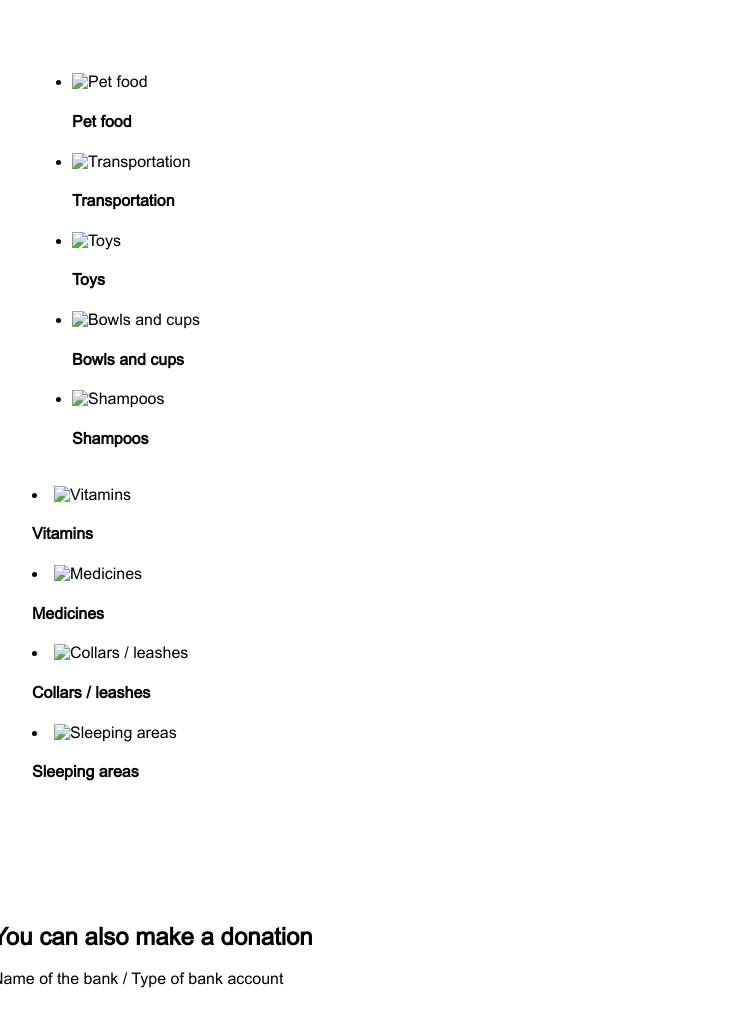
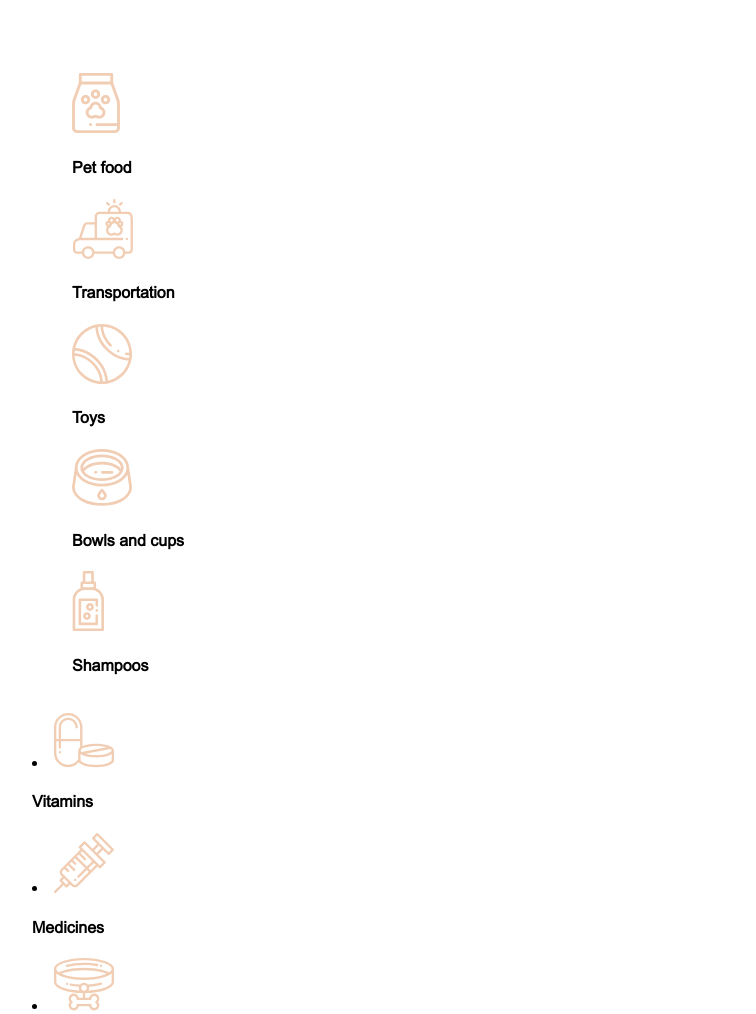
Before and after one commit to arkadi4/Rs_school, a plain HTML site: page shelter/pages/main/index.html in a window 1280 px wide. Shown: the part 2548-3562 px from the top of the page, without its empty margins (8-764 px from the left). Drawn offline with Linux system fonts and the light colour scheme.

Commit message:
feat:help layout in progress

```diff
--- a/shelter/pages/main/index.html
+++ b/shelter/pages/main/index.html
@@ -82,41 +82,41 @@
                 <div class="help__first-row">
                     <ul class="help__list">
                         <li class="help__list__item">
-                            <img src="" alt="Pet food" class="item__icon">
+                            <img src="../../assets/icon/Vector.svg" alt="Pet food" class="item__icon">
                             <h4 class="item__name">Pet food</h4>
                         </li>
                         <li class="help__list__item">
-                            <img src="" alt="Transportation" class="item__icon">
+                            <img src="../../assets/icon/transportation.svg" alt="Transportation" class="item__icon">
                             <h4 class="item__name">Transportation</h4>
                         </li>
                         <li class="help__list__item">
-                            <img src="" alt="Toys" class="item__icon">
+                            <img src="../../assets/icon/toys.svg" alt="Toys" class="item__icon">
                             <h4 class="item__name">Toys</h4>
                         </li>
                         <li class="help__list__item">
-                            <img src="" alt="Bowls and cups" class="item__icon">
+                            <img src="../../assets/icon/bowls-and-cups.svg" alt="Bowls and cups" class="item__icon">
                             <h4 class="item__name">Bowls and cups</h4>
                         </li>
                         <li class="help__list__item">
-                            <img src="" alt="Shampoos" class="item__icon">
+                            <img src="../../assets/icon/shampoos.svg" alt="Shampoos" class="item__icon">
                             <h4 class="item__name">Shampoos</h4>
                         </li>
                 </div>
                 <div class="help_second-row">
                         <li class="help__list__item">
-                            <img src="" alt="Vitamins" class="item__icon">
+                            <img src="../../assets/icon/vitamins.svg" alt="Vitamins" class="item__icon">
                             <h4 class="item__name">Vitamins</h4>
                         </li>
                         <li class="help__list__item">
-                            <img src="" alt="Medicines" class="item__icon">
+                            <img src="../../assets/icon/medicines.svg" alt="Medicines" class="item__icon">
                             <h4 class="item__name">Medicines</h4>
                         </li>
                         <li class="help__list__item">
-                            <img src="" alt="Collars / leashes" class="item__icon">
+                            <img src="../../assets/icon/collars-or-leashes.svg" alt="Collars / leashes" class="item__icon">
                             <h4 class="item__name">Collars / leashes</h4>
                         </li>
                         <li class="help__list__item">
-                            <img src="" alt="Sleeping areas" class="item__icon">
+                            <img src="../../assets/icon/sleeping-area.svg" alt="Sleeping areas" class="item__icon">
                             <h4 class="item__name">Sleeping areas</h4>
                         </li>
                     </ul>
--- a/shelter/pages/main/sass/layout/_help.scss
+++ b/shelter/pages/main/sass/layout/_help.scss
@@ -14,3 +14,7 @@
 .help__first-row {
     display: grid;
 }
+
+.help__list {
+    list-style: none;
+}
--- a/shelter/pages/main/sass/layout/_pets.scss
+++ b/shelter/pages/main/sass/layout/_pets.scss
@@ -1,5 +1,5 @@
 .pets {
-    width: 1000px;
+    max-width: 1280px;
     background: #F6F6F6;
 }
 
```
Also changed, not shown: shelter/assets/icon/Vector.svg (added), shelter/assets/icon/bowls-and-cups.svg (added), shelter/assets/icon/collars-or-leashes.svg (added), shelter/assets/icon/medicines.svg (added), shelter/assets/icon/shampoos.svg (added), shelter/assets/icon/sleeping-area.svg (added), shelter/assets/icon/toys.svg (added), shelter/assets/icon/transportation.svg (added), shelter/assets/icon/vitamins.svg (added), shelter/pages/main/style.css, 1 other file.
